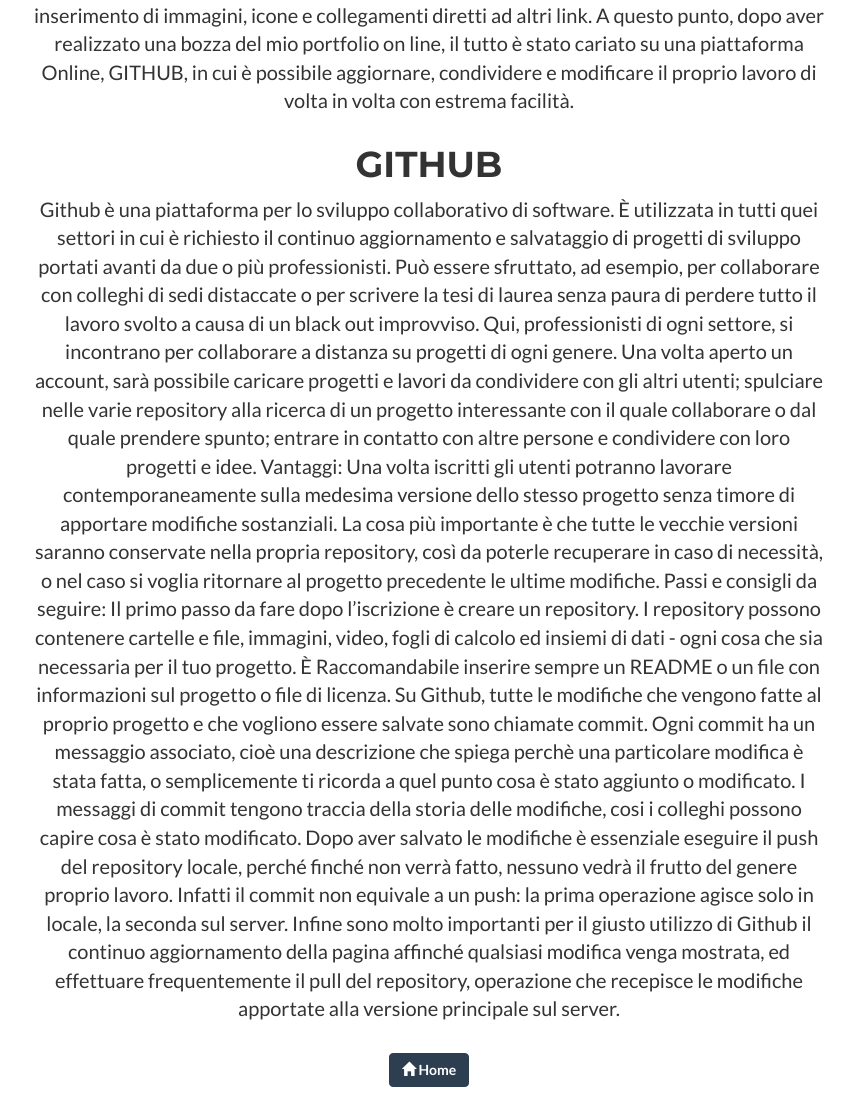
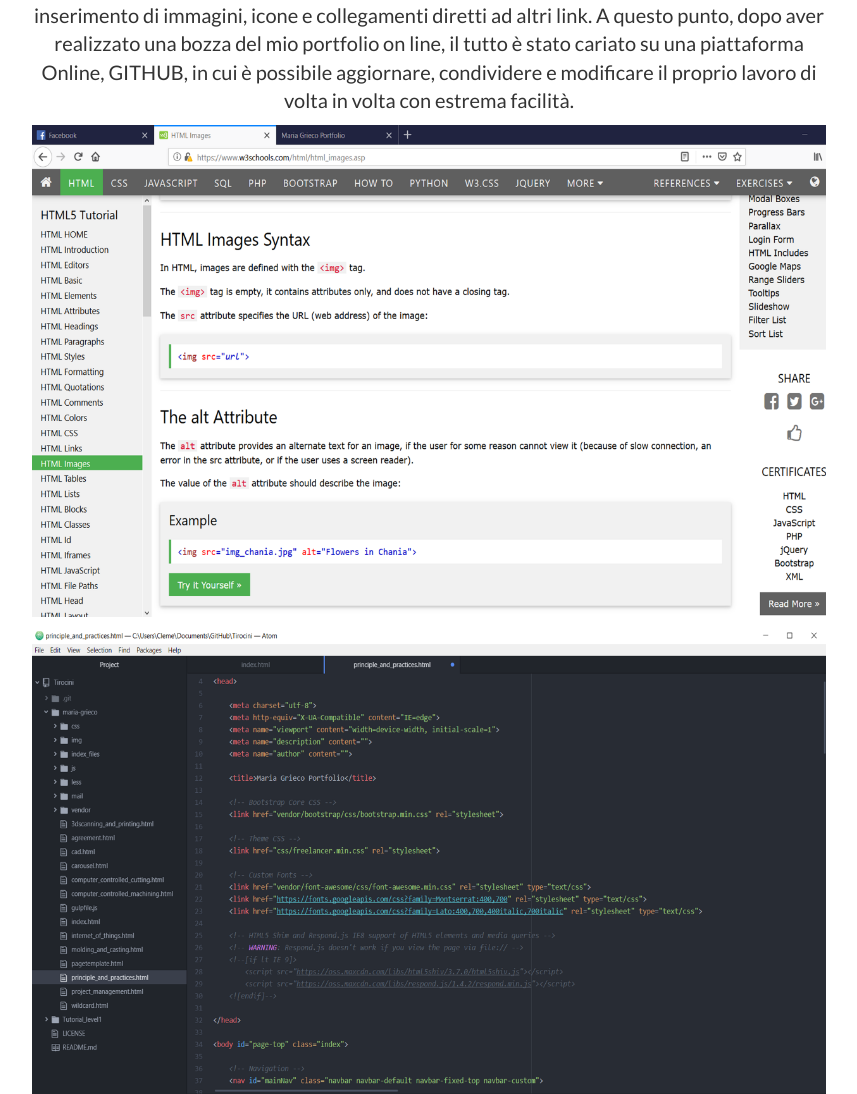
Before and after one commit to kromlaboro-caserta-fablab/Tirocini, a plain HTML site: page maria-grieco/principle_and_practices.html in a window 1280 px wide. Shown: the part 1164-2258 px from the top of the page, without its empty margins (211-1068 px from the left). Drawn offline with nearby package versions, Linux system fonts and the light colour scheme; files that its build step writes are made by us from their sources.

Commit message:
Update principle_and_practices.html
img-issue-solved

```diff
--- a/maria-grieco/principle_and_practices.html
+++ b/maria-grieco/principle_and_practices.html
@@ -82,22 +82,20 @@
                   <h1>Portfolio OnLine</h1>
                   <p>La mia prima espezienza come tirocinante presso il KromLabòro FabLab è stata quella di interfacciarmi con il mondo del web design, progettando il mio personale portfolio online in html. E' stato molto semplice ed intuitivo, questo anche grazie a programmi come ATOM, un editor di testo capace di semplificare e velocizzare passaggi molto lunghi e grazie a tutorial online come w3schools. E' possibile inoltre modificare lo stile ed alcuni aspetti del proprio sito, anche semplicemente accedendo alla schermata "analizza" del proprio brosware e modificare andando per schemi e aree facilmente selezionabili. Su w3shools si può consultare un tutorial dettagliatissimo, un vasto indice in cui trovetere tutte le curiosità e i problemi che dovete risolvere. Ogni aspetto è spiegato nel dettaglio e mostrato tramite esempi pratici. Dalla creazione di titoli, paragrafi, modifiche di testo, colore o ancora inserimento di immagini, icone e collegamenti diretti ad altri link. A questo punto, dopo aver realizzato una bozza del mio portfolio on line, il tutto è stato cariato su una piattaforma Online, GITHUB, in cui è possibile aggiornare, condividere e modificare il proprio lavoro di volta in volta con estrema facilità. </p>
 
-<img src="screen1.png" class="img-responsive" alt="">
-<img src="screen2.png" class="img-responsive" alt="">
-<img src="screen3.png" class="img-responsive" alt="">
-
-
+                  <img src="img/screen1.png" class="img-responsive img-centered" alt="">
+                  <img src="img/screen2.png" class="img-responsive img-centered" alt="">
+                  <img src="img/screen3.png" class="img-responsive img-centered" alt="">
                   <h1>Github</h1>
                   <p>Github è una piattaforma per lo sviluppo collaborativo di software. È utilizzata in tutti quei settori in cui è richiesto il continuo aggiornamento e salvataggio di progetti di sviluppo portati avanti da due o più professionisti. Può essere sfruttato, ad esempio, per collaborare con colleghi di sedi distaccate o per scrivere la tesi di laurea senza paura di perdere tutto il lavoro svolto a causa di un black out improvviso. Qui, professionisti di ogni settore, si incontrano per collaborare a distanza su progetti di ogni genere.
-Una volta aperto un account, sarà possibile caricare progetti e lavori da condividere con gli altri utenti; spulciare nelle varie repository alla ricerca di un progetto interessante con il quale collaborare o dal quale prendere spunto; entrare in contatto con altre persone e condividere con loro progetti e idee.
+                    Una volta aperto un account, sarà possibile caricare progetti e lavori da condividere con gli altri utenti; spulciare nelle varie repository alla ricerca di un progetto interessante con il quale collaborare o dal quale prendere spunto; entrare in contatto con altre persone e condividere con loro progetti e idee.<br>
 
                     Vantaggi:
-Una volta iscritti gli utenti potranno lavorare contemporaneamente sulla medesima versione dello stesso progetto senza timore di apportare modifiche sostanziali. La cosa più importante è che tutte le vecchie versioni saranno conservate nella propria repository, così da poterle recuperare in caso di necessità, o nel caso si voglia ritornare al progetto precedente le ultime modifiche.
+                    Una volta iscritti gli utenti potranno lavorare contemporaneamente sulla medesima versione dello stesso progetto senza timore di apportare modifiche sostanziali. La cosa più importante è che tutte le vecchie versioni saranno conservate nella propria repository, così da poterle recuperare in caso di necessità, o nel caso si voglia ritornare al progetto precedente le ultime modifiche.<br>
 
                     Passi e consigli da seguire:
-Il primo passo da fare dopo l’iscrizione è creare un repository. I repository possono contenere cartelle e file, immagini, video, fogli di calcolo ed insiemi di dati - ogni cosa che sia necessaria per il tuo progetto. È Raccomandabile inserire sempre un README o un file con informazioni sul progetto o file di licenza.
+                    Il primo passo da fare dopo l’iscrizione è creare un repository. I repository possono contenere cartelle e file, immagini, video, fogli di calcolo ed insiemi di dati - ogni cosa che sia necessaria per il tuo progetto. È Raccomandabile inserire sempre un README o un file con informazioni sul progetto o file di licenza.<br>
 
-Su Github, tutte le modifiche che vengono fatte al proprio progetto e che vogliono essere salvate sono chiamate commit. Ogni commit ha un messaggio associato, cioè una descrizione che spiega perchè una particolare modifica è stata fatta, o semplicemente ti ricorda a quel punto cosa è stato aggiunto o modificato. I messaggi di commit tengono traccia della storia delle modifiche, cosi i colleghi possono capire cosa è stato modificato.
+                    Su Github, tutte le modifiche che vengono fatte al proprio progetto e che vogliono essere salvate sono chiamate commit. Ogni commit ha un messaggio associato, cioè una descrizione che spiega perchè una particolare modifica è stata fatta, o semplicemente ti ricorda a quel punto cosa è stato aggiunto o modificato. I messaggi di commit tengono traccia della storia delle modifiche, cosi i colleghi possono capire cosa è stato modificato.<br>
 
                     Dopo aver salvato le modifiche è essenziale eseguire il push del repository locale, perché finché non verrà fatto, nessuno vedrà il frutto del genere proprio lavoro. Infatti il commit non equivale a un push: la prima operazione agisce solo in locale, la seconda sul server. Infine sono molto importanti per il giusto utilizzo di Github il continuo aggiornamento della pagina affinché qualsiasi modifica venga mostrata, ed effettuare frequentemente il pull del repository, operazione che recepisce le modifiche apportate alla versione principale sul server.
                   </p>
```
Lines whose indentation alone changed are shown as unchanged.
